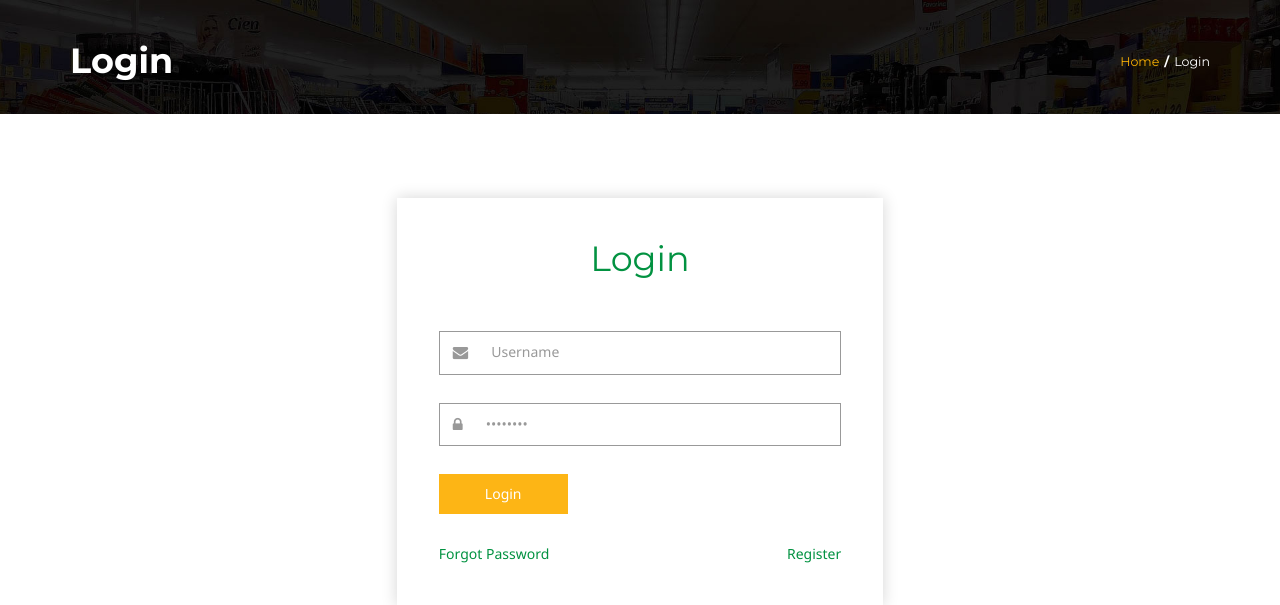
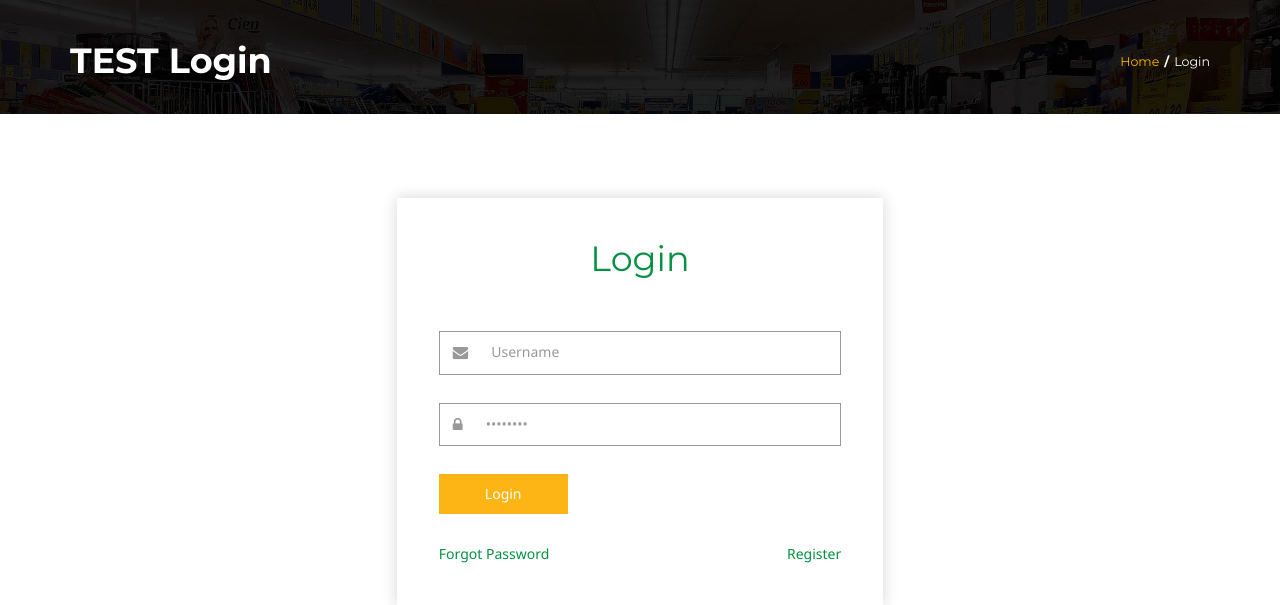
Before and after one commit to Murod221/shopping, a Django app: page /login in a window 1280 px wide. Shown: the part 226-831 px from the top of the page. Run offline with Django 3.2, Linux system fonts and the light colour scheme; some libraries are stand-ins or nearby versions.

Commit message:
h3 ichiga TEST qoshdim

```diff
--- a/templates/login.html
+++ b/templates/login.html
@@ -5,7 +5,7 @@
  <!--banner-->
 <div class="banner-top">
 	<div class="container">
-		<h3 >Login</h3>
+		<h3>TEST Login</h3>
 		<h4><a href="index.html">Home</a><label>/</label>Login</h4>
 		<div class="clearfix"> </div>
 	</div>
```
